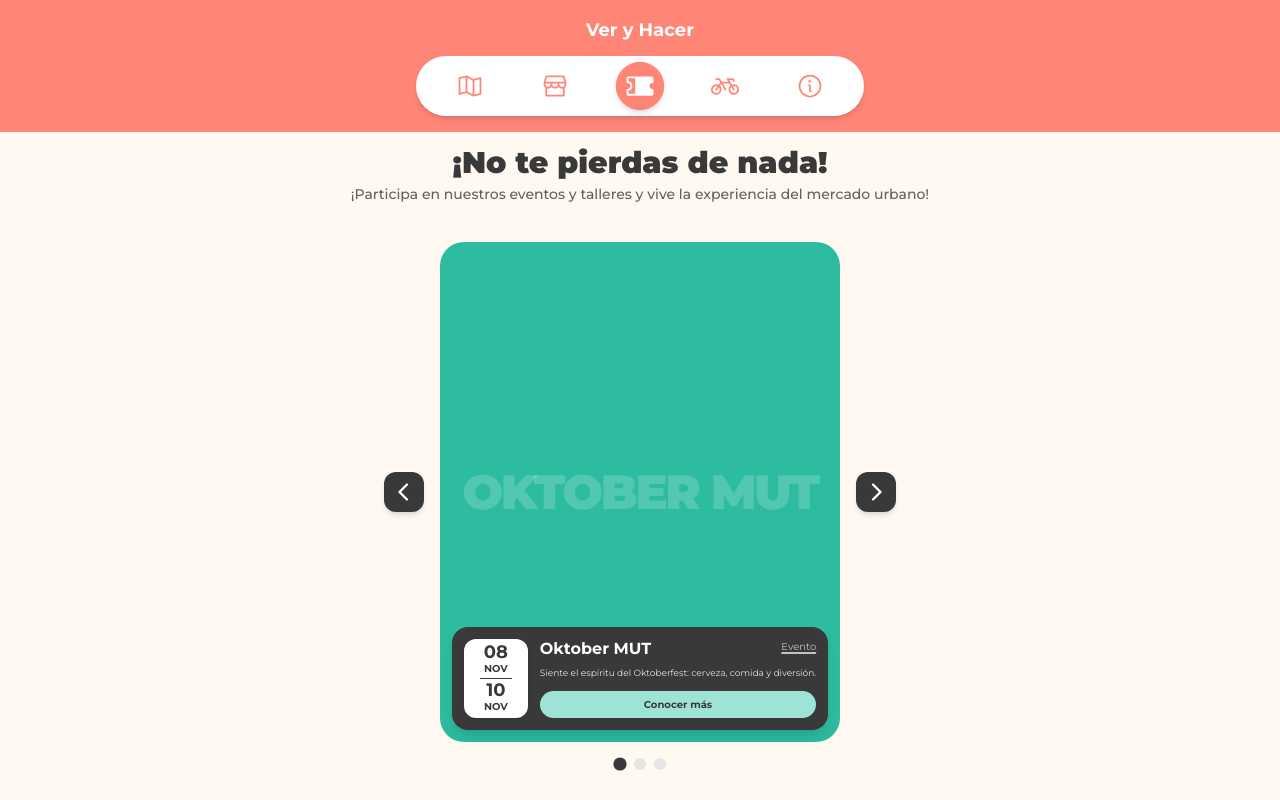
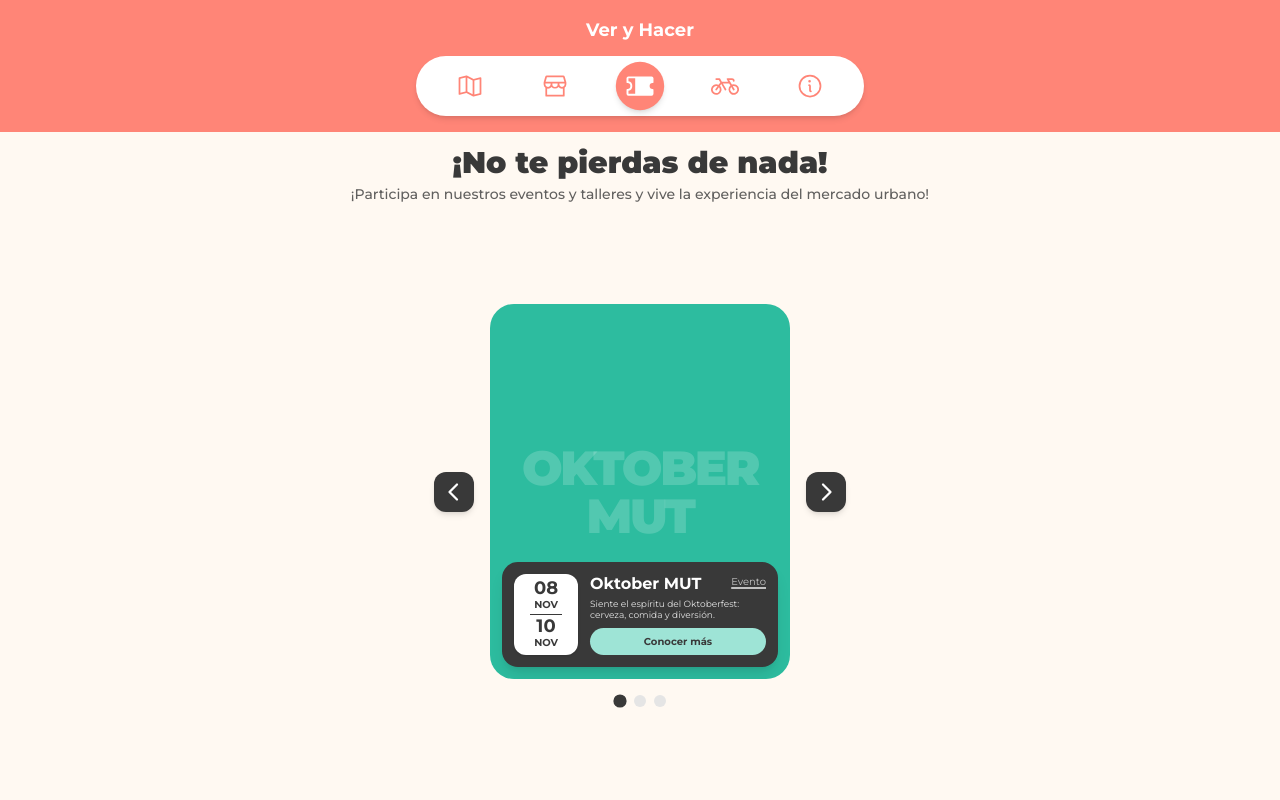
Before and after one commit to MR-Thunderbolts/MUT, a Next.js app: page / in a window 1280 px wide. Built offline with nearby package versions, Linux system fonts and the light colour scheme.

Commit message:
Fix EventCard sizing and update Info page QR code style

```diff
--- a/app/informaciones/page.tsx
+++ b/app/informaciones/page.tsx
@@ -20,9 +20,9 @@ export default function InfoPage() {
                 <div className="flex items-center justify-center gap-8 w-full">
                     {/* QR Code Container */}
                     <div className="bg-black p-4 pb-2 rounded-3xl shadow-xl flex flex-col items-center gap-2">
-                        <div className="bg-white p-1">
+                        <div className="p-1">
                             <img
-                                src="https://api.qrserver.com/v1/create-qr-code/?size=150x150&data=https://mut.cl/contacto&color=000000"
+                                src="https://api.qrserver.com/v1/create-qr-code/?size=150x150&data=https://mut.cl/contacto&color=FFFFFF&bgcolor=000000"
                                 alt="Contact QR"
                                 className="w-32 h-32 object-contain"
                             />
--- a/components/ver-y-hacer/EventCard.tsx
+++ b/components/ver-y-hacer/EventCard.tsx
@@ -109,7 +109,7 @@ export default function EventCard() {
 
                     {/* Main Card Container */}
                     <div
-                        className="relative h-auto max-h-full w-auto aspect-[4/5] max-w-full rounded-3xl overflow-hidden shadow-soft flex flex-col shrink-1 min-h-0 transition-colors duration-500"
+                        className="relative w-full max-w-[300px] aspect-[4/5] rounded-3xl overflow-hidden shadow-soft flex flex-col shrink-1 min-h-0 transition-colors duration-500"
                         style={{ backgroundColor: currentEvent.color }}
                     >
 
```
